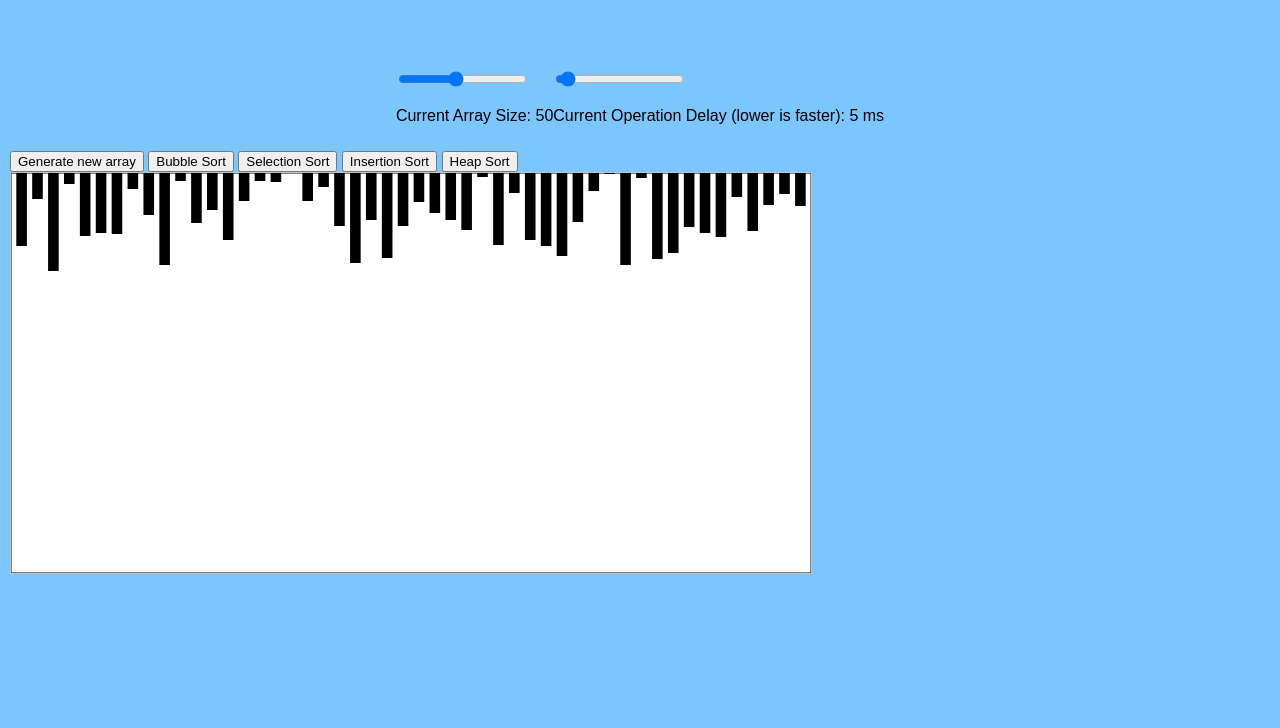
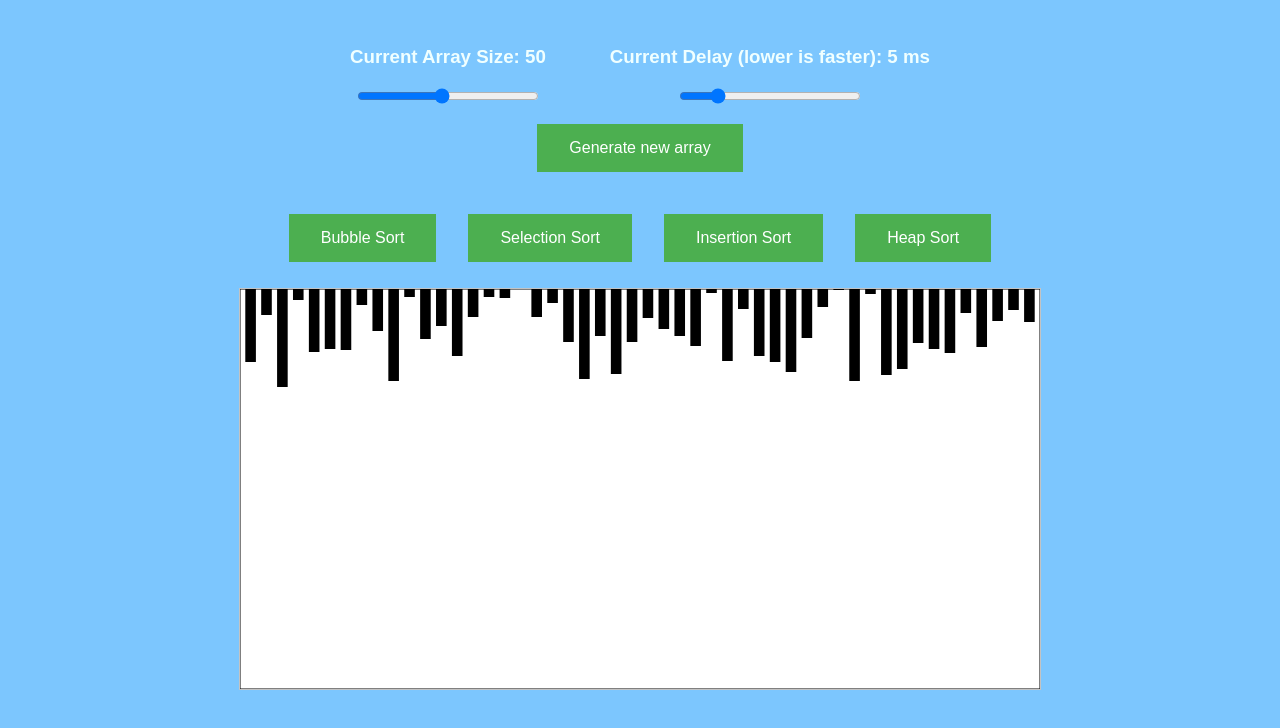
Before and after one commit to arefmalek/Sorting_Visualizer, a plain HTML site: page index.html in a window 1280 px wide. Shown: the part 132-860 px from the top of the page. Before the commit the page ends 800 px from the top, so only its background shows below. Drawn offline with Linux system fonts and the light colour scheme.

Commit message:
looks way prettier now

```diff
--- a/index.html
+++ b/index.html
@@ -18,42 +18,47 @@
     <body>
         <div class="intro">
             <h1>Sorting Algorithm Visualizer!</h1>
-        </div>
 
             <div class="slider-container">
                 <div class="slider">
+                    <h3>Current Array Size: <span id="sizeValue"></span></h3>
                     <input type="range" min="10" max="100" value="50" class="slider" id="sizeSlider">
-                <p>Current Array Size: <span id="sizeValue"></span></p>
                   </div>
 
                 <div class="slider">
+                    <h3>Current Delay (lower is faster): <span id="speedValue"></span> ms</h3>
                     <input type="range" min="1" max="100" value="5" class="slider" id="speedSlider">
-                <p>Current Operation Delay (lower is faster): <span id="speedValue"></span> ms</p>
                 </div>
             </div>
-        <button type="button" onclick="resetArray()">Generate new array</button>
 
-        <button id="bubbleSort">
+            <button class="button" type="button" onclick="resetArray()">Generate new array</button>
+        </div>
+
+
+
+        <div class="sort-button-container">
+            <button id="bubbleSort" class="button">
                 Bubble Sort
             </button>
 
-        <button id="selectionSort">
+            <button id="selectionSort" class="button">
                 Selection Sort
             </button>
 
-        <button id="insertionSort">
+            <button id="insertionSort" class="button">
                 Insertion Sort
             </button>
 
-        <button id="heapSort">
+            <button id="heapSort" class="button">
                 Heap Sort
             </button>
+        </div>
+        <div class="canvas-container">
             <canvas id="myCanvas" width="800" height="400" style="border:1px solid #c3c3c3;">
                     Your browser does not support the canvas element :,(
             </canvas>
+        </div>
+    </body>
+</html>
 
-            </body>
-
-
-        </html>
 <script src="main.js"></script>
--- a/styles.css
+++ b/styles.css
@@ -5,21 +5,55 @@ html, body {
     font-family: sans-serif;
 }
 
-
 .intro {
     text-align: center;
     margin-left: 10vw;
     margin-right: 10vw;
-    padding: 2em;
     padding-top: 5vh;
 }
 .intro h1 {
     font-size: 2.75em;
     color: azure;
 }
+.intro h3 {
+    color: azure;
+}
+
 .slider-container {
+    display: flex;
+    flex-wrap: wrap;
+    justify-content: center;
+}
+.slider {
+    text-align: center;
+    padding-right: 2em;
+    padding-left: 2em;
+}
+.button {
+    background-color: #4CAF50;
+    border: none;
+    color: white;
+    padding: 15px 32px;
+    text-align: center;
+
+    display: inline-block;
+
+    font-size: 16px;
+    margin: 1em;
+    transition: all 200ms ease;
+}
+.button:hover {
+    transform: scale(1.15);
+    background: #e2bd45;
+    border-color: rgb(252, 0, 0);
+    border-width: 0.1rem;
+}
+.sort-button-container {
     padding: 10px;
     display: flex;
     flex-wrap: wrap;
     justify-content: center;
 }
+.canvas-container {
+    text-align: center;
+}
```
Lines whose indentation alone changed are shown as unchanged.
